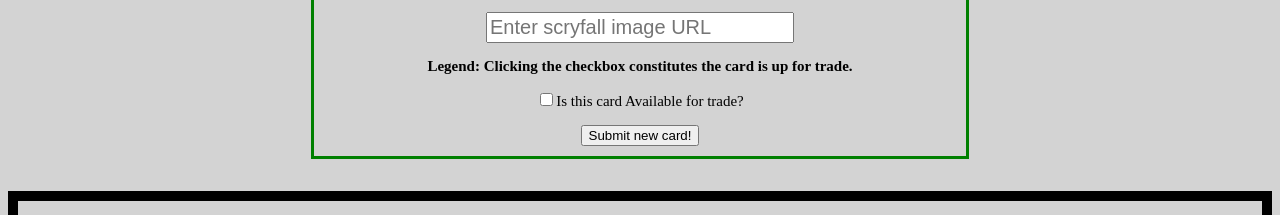
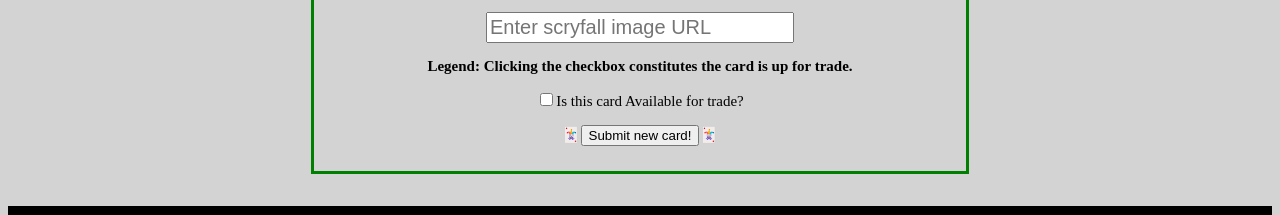
Before and after one commit to Jessieg12/Magic-Trade-Binder, a React (Create React App) app: page / in a window 1280 px wide. Shown: the part 1400-1615 px from the top of the page. Built offline with nearby package versions, Linux system fonts and the light colour scheme; data requests are answered from the project's data file.

Commit message:
shower/made slight changes to input fields

```diff
--- a/src/components/NewCardForm.js
+++ b/src/components/NewCardForm.js
@@ -1,12 +1,16 @@
 import React from "react";
 import "../comp-css/NewCardForm.css"
+
+function handleValueChange(e){
+  console.log(e.target.value)
+}
 
 function NewCardForm(){
   return(
     <div>
       <div className="cardForm">
         <p> Please enter a new card name</p>
-          <input className="formStyle" type="text" placeholder="Enter card name"></input>
+          <input className="formStyle" type="text" onChange={(e) =>handleValueChange(e)} placeholder="Enter card name"></input>
         <p> Please enter the exact set the card is from</p>
          <input className="formStyle" type="text" placeholder="Enter card set"></input>
         <p> Please enter the exact image of the new card from scryfall</p>
@@ -14,8 +18,9 @@ function NewCardForm(){
         <p className="formLegend">Legend: Clicking the checkbox constitutes the card is up for trade.</p>
         <input type="checkbox"></input>
           <label>Is this card Available for trade?</label>
-        <p></p>
-        <button>Submit new card!</button>
+        <p>🃏
+         <button>Submit new card!</button>
+         🃏</p>
         </div>
       </div>
   )
```
